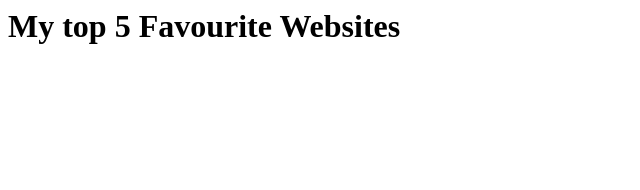
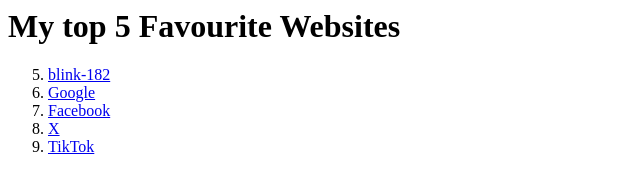
Before and after one commit to adolfo-roman/The-Complete-2024-Web-Development-Bootcamp, a plain HTML site: page Section 3 - Intermediate HTML/3.2 Anchor Elements/index.html in a window 1280 px wide. Shown: the whole page, without its empty margins (0-640 px from the left). Drawn offline with Linux system fonts and the light colour scheme.

Commit message:
solved 3.2

```diff
--- a/Section 3 - Intermediate HTML/3.2 Anchor Elements/index.html
+++ b/Section 3 - Intermediate HTML/3.2 Anchor Elements/index.html
@@ -1,2 +1,9 @@
 <h1>My top 5 Favourite Websites</h1>
 <!-- Write your code below -->
+ <ol start="5"> <!--start attribute will begin list from 5-->
+    <li><a href="http://www.blink182.com">blink-182</a></li>
+    <li><a href="http://www.google.com">Google</a></li>
+    <li><a href="http://www.facebook.com">Facebook</a></li>
+    <li><a href="http://www.x.com">X</a></li>
+    <li><a href="http://www.tiktok.com">TikTok</a></li>
+ </ol>
```
